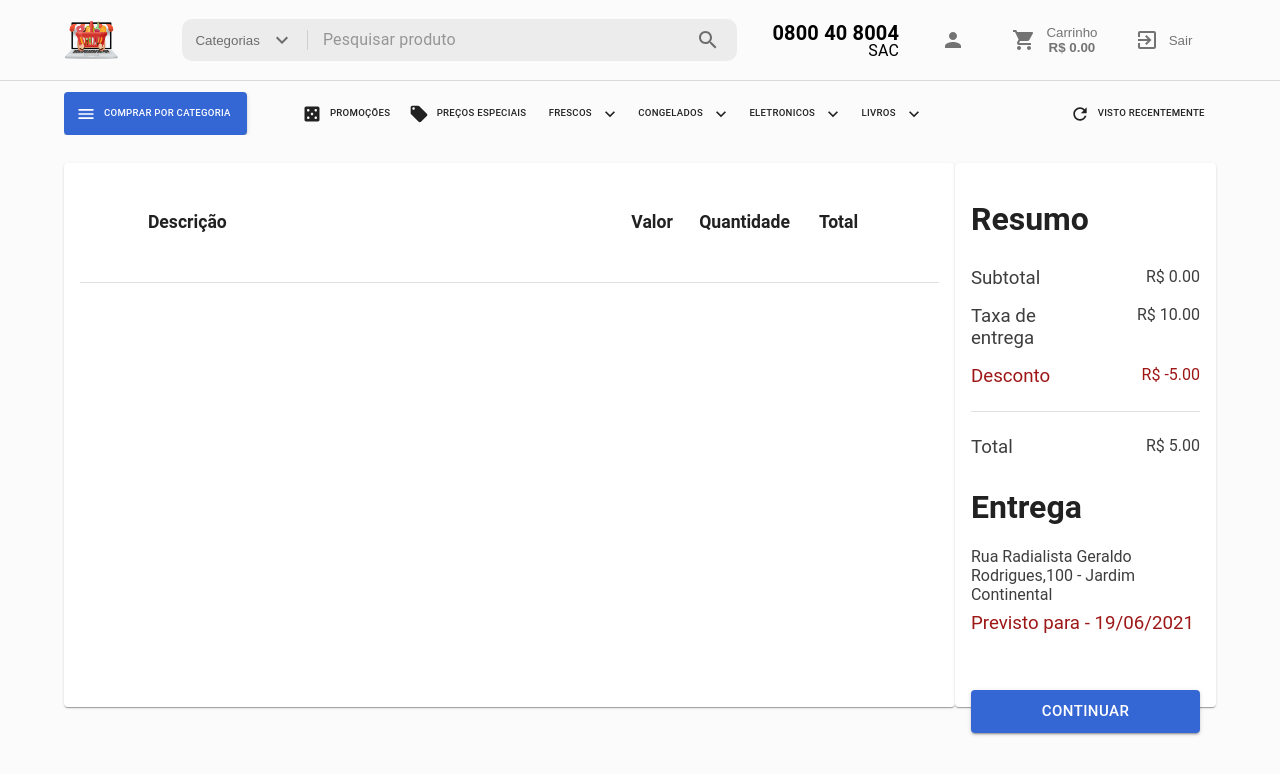
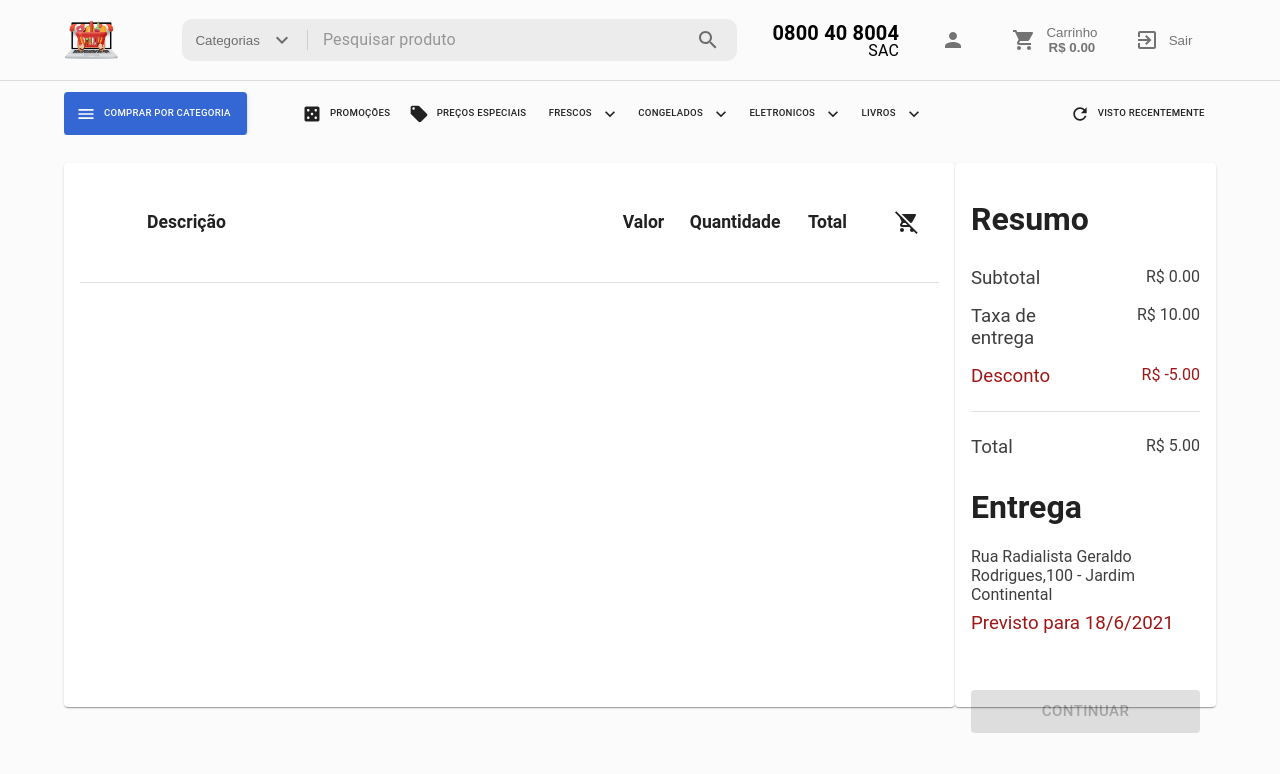
Before and after one commit to HiagoMM/ecommerce-usabilidade, a React (Create React App) app: page /cart in a window 1280 px wide. Shown: the top 774 px of the page. Built offline with nearby package versions, Linux system fonts and the light colour scheme; the HTML template or start-up script is replaced by a standard one.

Commit message:
adiciona restricao de carrinho vazio e geração da data de entrega

```diff
--- a/src/pages/cart/cart.tsx
+++ b/src/pages/cart/cart.tsx
@@ -14,6 +14,7 @@ import { useCart } from "../../components/cartContext/cart.context";
 import { useMemo, useState, useEffect } from "react";
 import Divider from "@material-ui/core/Divider";
 import CancelIcon from "@material-ui/icons/Cancel";
+import RemoveShoppingCartIcon from '@material-ui/icons/RemoveShoppingCart';
 import { parseNumber } from "../../utils/functions";
 import { ArrowBackIos } from "@material-ui/icons";
 import { cards } from "../home/mocks";
@@ -80,12 +81,32 @@ const Cart: React.FC = () => {
     })
   };
 
+  const handleClearCart = () => {
+    Swal.fire({
+      title: 'Deseja limpar o carrinho?',
+      showDenyButton: true,
+      showCancelButton: true,
+      showConfirmButton: false,
+      cancelButtonText: `Não`,
+      denyButtonText: `Limpar`,
+      customClass: {
+        cancelButton: 'order-1 right-gap',
+        denyButton: 'order-3',
+      }
+    }).then((result) => {
+      if (result.isDenied) {
+        Swal.fire('Seu carrinho está vazio!', '', 'success')
+          .then(() => { setCartItens([]); })
+      }
+    })
+  };
+
   const handleClick = () => {
     setPaymentMode(true);
     if (paymentMode) {
       Swal.fire(
-        "Compra efetuada com sucesso!!",
-        "Entrega prevista para o dia 19/06/2021",
+        "Compra efetuada com sucesso!",
+        `Entrega prevista para o dia ${new Date().getDate()+2}/${new Date().getMonth()+1}/${new Date().getFullYear()}`,
         "success"
       ).then(() => {
         setCartItens([]);
@@ -116,7 +137,9 @@ const Cart: React.FC = () => {
                   <p>Valor</p>
                   <p>Quantidade</p>
                   <p>Total</p>
-                  <p></p>
+                  <Button size="small" aria-label="Limpar carrinho" onClick={() => handleClearCart()}>
+                    <RemoveShoppingCartIcon />
+                  </Button>
                   <Divider className="divider" />
                 </div>
                 {realItens.map((item, index) => (
@@ -184,13 +207,14 @@ const Cart: React.FC = () => {
           </div>
           <h1>Entrega</h1>
           <h4>Rua Radialista Geraldo Rodrigues,100 - Jardim Continental </h4>
-          <h3 className="red">Previsto para - 19/06/2021</h3>
+          <h3 className="red">Previsto para {`${new Date().getDate()+2}/${new Date().getMonth()+1}/${new Date().getFullYear()}`}</h3>
 
           <Button
             color="primary"
             size="large"
             variant="contained"
             className="button"
+            disabled={cartItens.length === 0}
             onClick={() => handleClick()}
           >
             {paymentMode ? "Finalizar" : "Continuar"}
```
